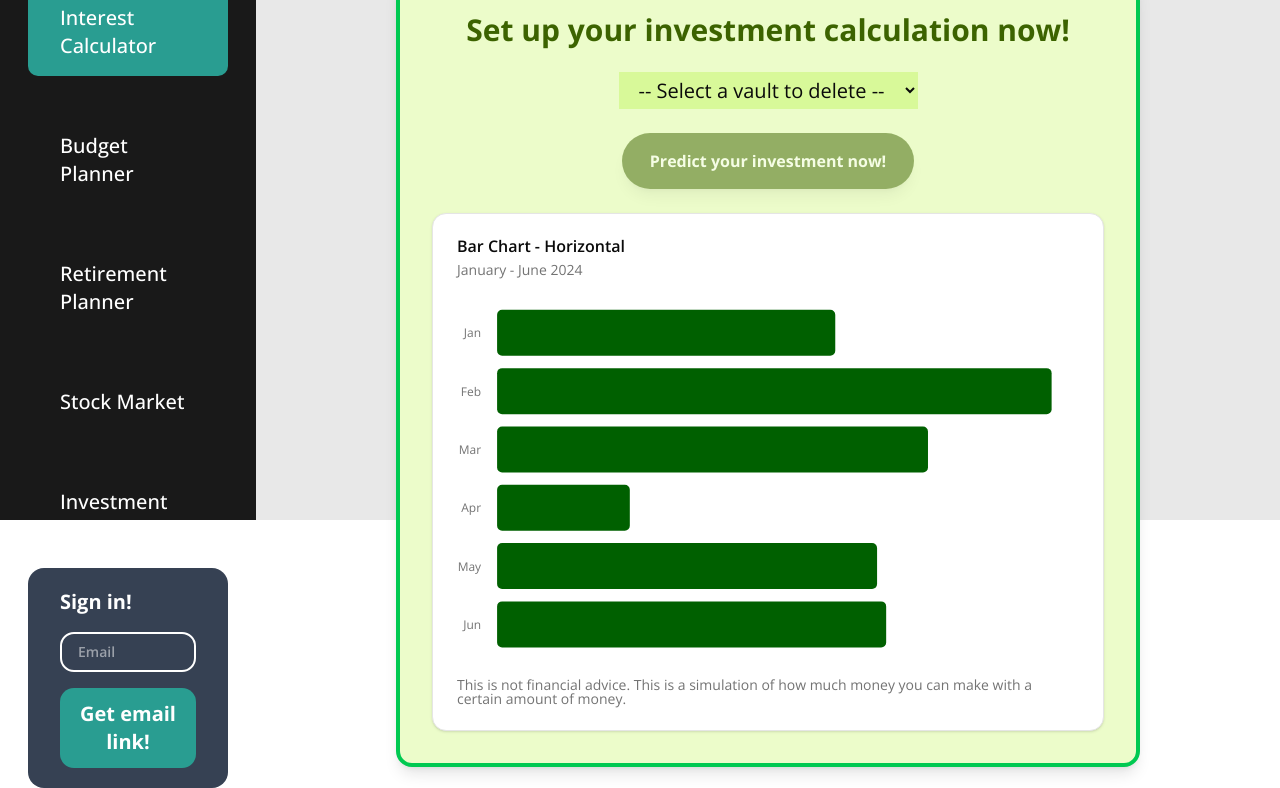
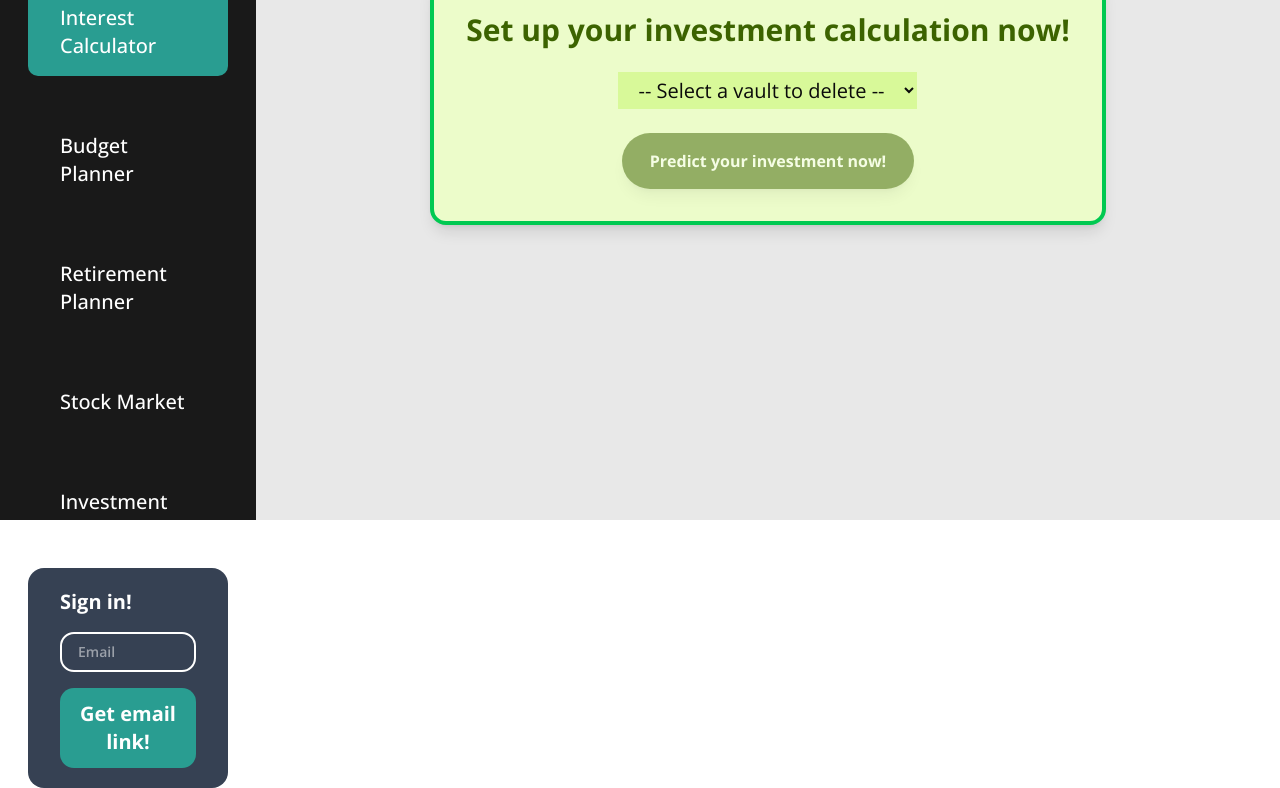
Before and after one commit to SCPassion/scpbank-ts, a React (Vite) app: page /interest/breakdown in a window 1280 px wide. Shown: the part 280-1068 px from the top of the page. Built offline with nearby package versions, Linux system fonts and the light colour scheme.

Commit message:
feat: update InterestBreakDown to manage chart data state and pass it to InterestVisualization component

```diff
--- a/src/components/InterestVisualization.tsx
+++ b/src/components/InterestVisualization.tsx
@@ -1,7 +1,8 @@
 "use client"
 
-import { Bar, BarChart, XAxis, YAxis } from "recharts"
-
+import { TrendingUp } from "lucide-react"
+import { Area, AreaChart, CartesianGrid, XAxis } from "recharts"
+import { type InterestBreakDown } from "@/lib/types"
 import {
   Card,
   CardContent,
@@ -17,60 +18,65 @@ import {
   ChartTooltipContent,
 } from "@/components/ui/chart"
 
-const chartData = [
-  { month: "January", desktop: 186 },
-  { month: "February", desktop: 305 },
-  { month: "March", desktop: 237 },
-  { month: "April", desktop: 73 },
-  { month: "May", desktop: 209 },
-  { month: "June", desktop: 214 },
-]
-
 const chartConfig = {
-  desktop: {
-    label: "Desktop",
-    color: "hsl(var(--chart-1))",
+  total: {
+    label: "total",
+    color: "#056400",
   },
 } satisfies ChartConfig
 
-export function InterestVisualization() {
+export function InterestVisualization({
+  chartData,
+}: {
+  chartData: InterestBreakDown[]
+}) {
   return (
-    <Card className="h-full w-full max-w-2xl">
+    <Card>
       <CardHeader>
-        <CardTitle>Bar Chart - Horizontal</CardTitle>
-        <CardDescription>January - June 2024</CardDescription>
+        <CardTitle>Investment return</CardTitle>
+        <CardDescription>
+          Showing your investment growth over time. <br />
+        </CardDescription>
       </CardHeader>
       <CardContent>
         <ChartContainer config={chartConfig}>
-          <BarChart
+          <AreaChart
             accessibilityLayer
             data={chartData}
-            layout="vertical"
             margin={{
-              left: -20,
+              left: 12,
+              right: 12,
             }}
           >
-            <XAxis type="number" dataKey="desktop" hide />
-            <YAxis
-              dataKey="month"
-              type="category"
+            <CartesianGrid vertical={false} />
+            <XAxis
+              dataKey="year"
               tickLine={false}
-              tickMargin={10}
               axisLine={false}
+              tickMargin={8}
               tickFormatter={(value) => value.slice(0, 3)}
             />
             <ChartTooltip
               cursor={false}
-              content={<ChartTooltipContent hideLabel />}
+              content={<ChartTooltipContent indicator="line" />}
             />
-            <Bar dataKey="desktop" fill="#006000" radius={5} />
-          </BarChart>
+            <Area
+              dataKey="total"
+              type="natural"
+              fill="#006400"
+              fillOpacity={0.4}
+              stroke="#005400"
+            />
+          </AreaChart>
         </ChartContainer>
       </CardContent>
-      <CardFooter className="flex-col items-start gap-2 text-sm">
-        <div className="text-muted-foreground leading-none">
-          This is not financial advice. This is a simulation of how much money
-          you can make with a certain amount of money.
+      <CardFooter>
+        <div className="flex w-full items-start gap-2 text-sm">
+          <div className="grid gap-2">
+            <div className="flex items-center gap-2 leading-none font-medium">
+              Note: Prediction is not guaranteed. Not for fiancial advice.
+            </div>
+          </div>
         </div>
       </CardFooter>
     </Card>
--- a/src/pages/Interest/InterestBreakDown.tsx
+++ b/src/pages/Interest/InterestBreakDown.tsx
@@ -1,5 +1,5 @@
 import { InterestVisualization } from "@/components/InterestVisualization"
-import { useEffect, useId } from "react"
+import { useEffect, useId, useState } from "react"
 import { useUserStore, useInterestRecordsStore } from "@/store/store"
 import { fetchAllInterestRecords } from "@/functions/interestOperation"
 import { type InterestBreakDown } from "@/lib/types"
@@ -8,7 +8,7 @@ export default function InterestBreakDown() {
   const id = useId()
   const user = useUserStore((state) => state.user)
   const { interestRecords, setInterestRecords } = useInterestRecordsStore()
-
+  const [chartData, setChartData] = useState<InterestBreakDown[] | null>(null)
   useEffect(() => {
     if (user) {
       fetchAllInterestRecords(user, setInterestRecords)
@@ -47,11 +47,10 @@ export default function InterestBreakDown() {
           ),
         ),
       })
-
-      console.log(result)
     }
 
     console.log("Yearly Breakdown:", result)
+    setChartData(result)
   }
 
   function formAction(formData: FormData) {
@@ -66,7 +65,6 @@ export default function InterestBreakDown() {
         (record) => record.id === Number(interestRecordId),
       )
 
-      console.log(interestRecord)
       if (interestRecord) {
         calculateInterestBreakdown({
           principal_amount: interestRecord.principal_amount,
@@ -108,7 +106,7 @@ export default function InterestBreakDown() {
         <button className="cursor-pointer rounded-full bg-lime-800 px-7 py-4 font-bold text-white opacity-50 shadow-lg transition-all duration-300 hover:opacity-100">
           Predict your investment now!
         </button>
-        <InterestVisualization />
+        {chartData && <InterestVisualization chartData={chartData} />}
       </form>
     </div>
   )
```
